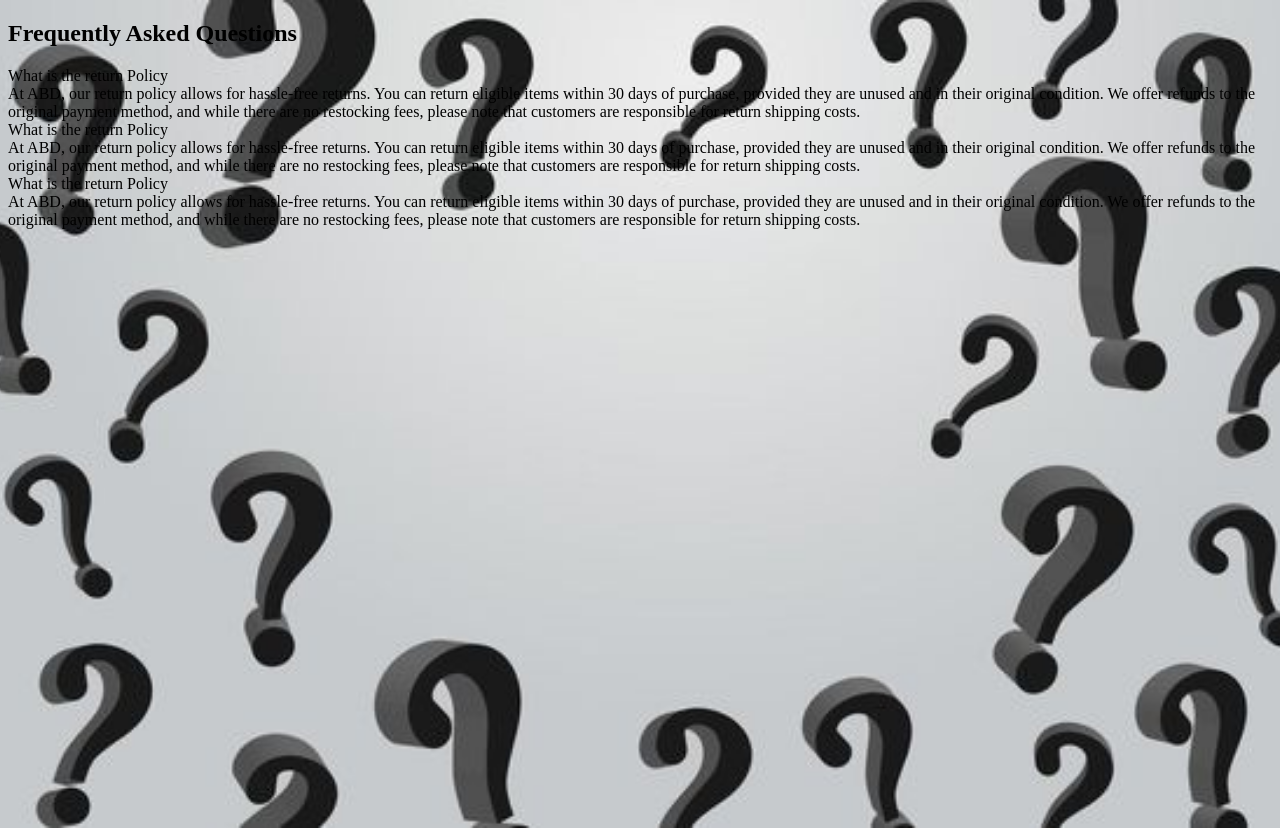
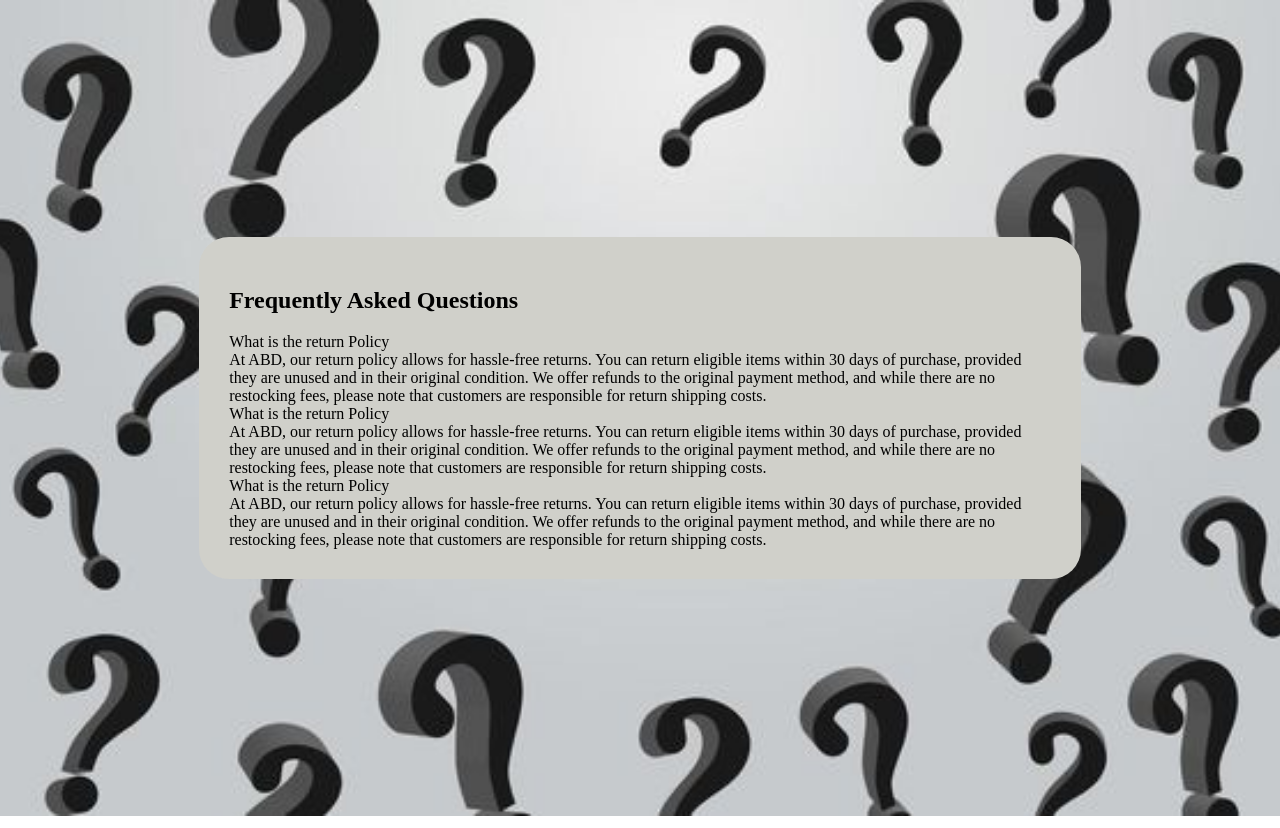
Before and after one commit to abdullah75f/Accordion, a plain HTML site: page index.html in a window 1280 px wide. Drawn offline with Linux system fonts and the light colour scheme.

Commit message:
kikikikikl

```diff
--- a/styles.css
+++ b/styles.css
@@ -1,8 +1,16 @@
 /* Accordion Styling*/
 
-body{
-    background:url(2.jpg) no-repeat center center/ cover;
-    height:100vh;
-    justify-content:center;
-    align-items: center;
+body {
+  background: url(2.jpg) no-repeat center center/ cover;
+  height: 100vh;
+  display:flex;
+  justify-content: center;
+  align-items: center;
 }
+
+.accordion{
+    width:65%;
+    background-color: rgb(208, 208, 202);
+    padding:30px;
+    border-radius:30px;
+}
```
